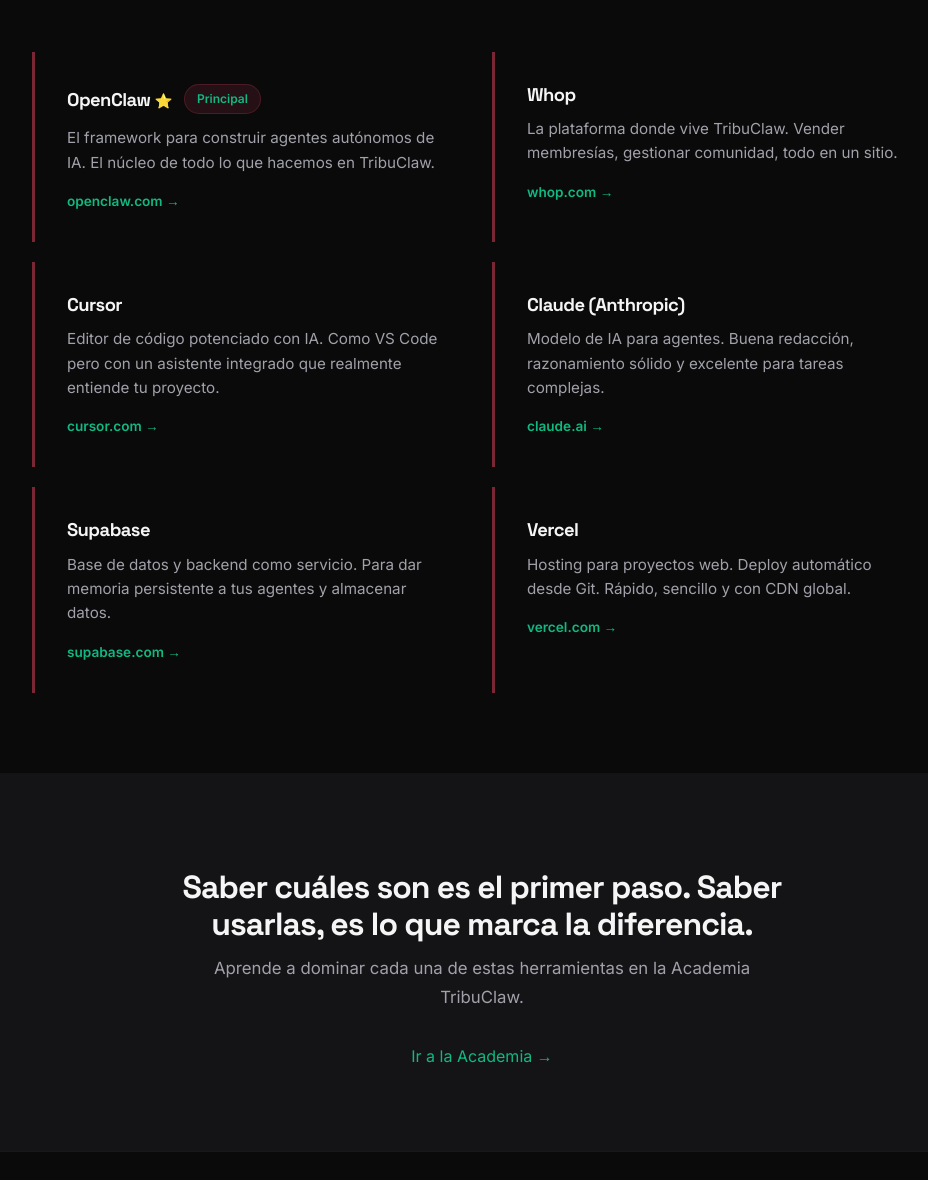
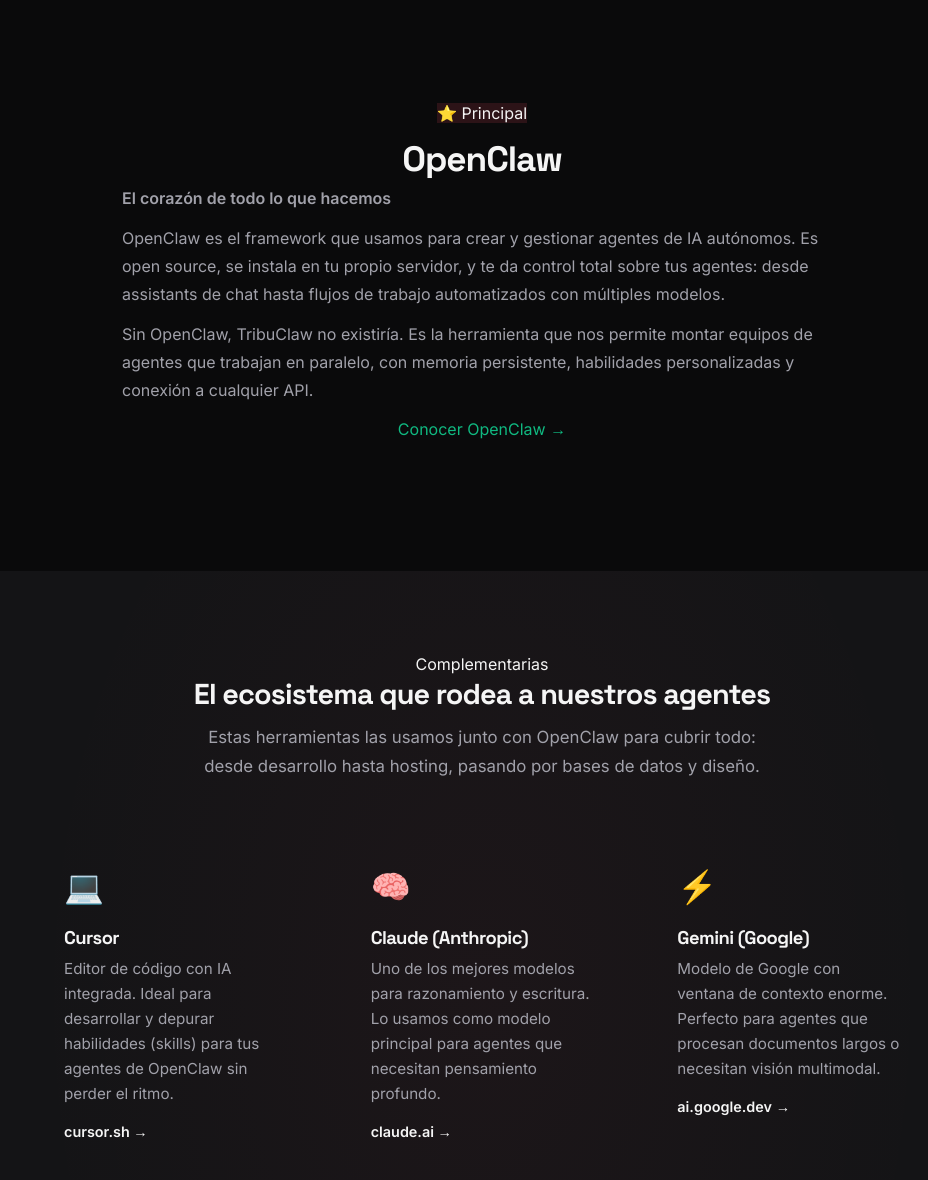
Before and after one commit to alvarocerpa/tribuclaw, an Astro site: page /herramientas in a window 1280 px wide. Shown: the part 720-1900 px from the top of the page, without its empty margins (158-1086 px from the left). Built offline with nearby package versions, Linux system fonts and the light colour scheme; Astro itself is replaced by a stand-in of ours.

Commit message:
feat: 3 nuevas páginas - academia, sobre-nosotros, herramientas
- /academia/ — formación con 3 niveles, metodología, pricing 35€/mes
- /sobre-nosotros/ — historia de Álvaro y TribuClaw, valores
- /herramientas/ — stack de herramientas recomendadas
Build: 70 páginas, 0 errores

```diff
--- a/src/pages/herramientas.astro
+++ b/src/pages/herramientas.astro
@@ -14,11 +14,11 @@
     <div class="glow-orb glow-orb-blue" style="width:400px;height:400px;bottom:-100px;right:5%;"></div>
     <div class="container">
       <div class="tools-hero-inner" data-animate="fade-up">
-        <span class="badge-pill">🔧 Herramientas</span>
+        <span class="badge-pill">🛠️ Stack</span>
         <h1>Las herramientas que usamos <span class="gradient-text">(y recomendamos)</span></h1>
         <p class="tools-lead">
-          No son todas las que hay, pero sí las que de verdad usamos día a día en TribuClaw.
-          Cada una está probada, y cada una tiene un propósito claro.
+          No son todas las que hay, pero sí las que de verdad usamos día a día en TribuClaw
+          para construir, desplegar y hacer funcionar agentes autónomos de IA.
         </p>
       </div>
     </div>
@@ -26,53 +26,125 @@
 
   <div class="section-divider"></div>
 
-  <!-- Herramientas -->
+  <!-- Herramienta principal -->
   <section class="tools-section" data-animate="fade-up">
     <div class="container">
+      <div class="tool-featured glass-card">
+        <div class="tool-featured-inner">
+          <span class="badge-pill badge-featured">⭐ Principal</span>
+          <h2>OpenClaw</h2>
+          <p class="tool-tagline">El corazón de todo lo que hacemos</p>
+          <p>
+            OpenClaw es el framework que usamos para crear y gestionar agentes de IA autónomos.
+            Es open source, se instala en tu propio servidor, y te da control total sobre tus agentes:
+            desde assistants de chat hasta flujos de trabajo automatizados con múltiples modelos.
+          </p>
+          <p>
+            Sin OpenClaw, TribuClaw no existiría. Es la herramienta que nos permite montar equipos
+            de agentes que trabajan en paralelo, con memoria persistente, habilidades personalizadas
+            y conexión a cualquier API.
+          </p>
+          <a href="https://openclaw.ai" class="cta-btn" target="_blank" rel="noopener">
+            <span>Conocer OpenClaw →</span>
+          </a>
+        </div>
+      </div>
+    </div>
+  </section>
+
+  <div class="section-divider"></div>
+
+  <!-- Herramientas complementarias -->
+  <section class="tools-section tools-grid-section" data-animate="fade-up">
+    <div class="container">
+      <div class="section-header">
+        <span class="section-badge">Complementarias</span>
+        <h2 class="section-title">El ecosistema que rodea a nuestros agentes</h2>
+        <p class="section-sub">
+          Estas herramientas las usamos junto con OpenClaw para cubrir todo: desde desarrollo
+          hasta hosting, pasando por bases de datos y diseño.
+        </p>
+      </div>
       <div class="tools-grid" data-animate="stagger">
+
         <div class="tool-card glass-card">
-          <div class="tool-header">
-            <h3>OpenClaw <span class="tool-star">⭐</span></h3>
-            <span class="tool-badge">Principal</span>
-          </div>
-          <p>El framework para construir agentes autónomos de IA. El núcleo de todo lo que hacemos en TribuClaw.</p>
-          <a href="https://openclaw.com" target="_blank" rel="noopener" class="tool-link">openclaw.com →</a>
+          <div class="tool-icon">💻</div>
+          <h3>Cursor</h3>
+          <p class="tool-desc">Editor de código con IA integrada. Ideal para desarrollar y depurar habilidades (skills) para tus agentes de OpenClaw sin perder el ritmo.</p>
+          <a href="https://cursor.sh" target="_blank" rel="noopener" class="tool-link">cursor.sh →</a>
         </div>
+
         <div class="tool-card glass-card">
-          <div class="tool-header">
-            <h3>Whop</h3>
-          </div>
-          <p>La plataforma donde vive TribuClaw. Vender membresías, gestionar comunidad, todo en un sitio.</p>
+          <div class="tool-icon">🧠</div>
+          <h3>Claude (Anthropic)</h3>
+          <p class="tool-desc">Uno de los mejores modelos para razonamiento y escritura. Lo usamos como modelo principal para agentes que necesitan pensamiento profundo.</p>
+          <a href="https://claude.ai" target="_blank" rel="noopener" class="tool-link">claude.ai →</a>
+        </div>
+
+        <div class="tool-card glass-card">
+          <div class="tool-icon">⚡</div>
+          <h3>Gemini (Google)</h3>
+          <p class="tool-desc">Modelo de Google con ventana de contexto enorme. Perfecto para agentes que procesan documentos largos o necesitan visión multimodal.</p>
+          <a href="https://ai.google.dev" target="_blank" rel="noopener" class="tool-link">ai.google.dev →</a>
+        </div>
+
+        <div class="tool-card glass-card">
+          <div class="tool-icon">🗄️</div>
+          <h3>Supabase</h3>
+          <p class="tool-desc">Backend como servicio: base de datos PostgreSQL, auth y storage. Lo usamos para dar memoria estructurada a los agentes y guardar datos de usuarios.</p>
+          <a href="https://supabase.com" target="_blank" rel="noopener" class="tool-link">supabase.com →</a>
+        </div>
+
+        <div class="tool-card glass-card">
+          <div class="tool-icon">🏠</div>
+          <h3>Whop</h3>
+          <p class="tool-desc">Plataforma de membresías y comunidad. Es donde vive TribuClaw: pagos, contenido exclusivo, chat de la tribu y gestión de miembros.</p>
           <a href="https://whop.com" target="_blank" rel="noopener" class="tool-link">whop.com →</a>
         </div>
+
         <div class="tool-card glass-card">
-          <div class="tool-header">
-            <h3>Cursor</h3>
-          </div>
-          <p>Editor de código potenciado con IA. Como VS Code pero con un asistente integrado que realmente entiende tu proyecto.</p>
-          <a href="https://cursor.com" target="_blank" rel="noopener" class="tool-link">cursor.com →</a>
+          <div class="tool-icon">🐙</div>
+          <h3>GitHub</h3>
+          <p class="tool-desc">Control de versiones y colaboración. Todas nuestras skills y configuraciones de agentes viven en repos de GitHub para versionar y compartir.</p>
+          <a href="https://github.com" target="_blank" rel="noopener" class="tool-link">github.com →</a>
         </div>
+
         <div class="tool-card glass-card">
-          <div class="tool-header">
-            <h3>Claude (Anthropic)</h3>
-          </div>
-          <p>Modelo de IA para agentes. Buena redacción, razonamiento sólido y excelente para tareas complejas.</p>
-          <a href="https://claude.ai" target="_blank" rel="noopener" class="tool-link">claude.ai →</a>
+          <div class="tool-icon">☁️</div>
+          <h3>Hetzner / VPS</h3>
+          <p class="tool-desc">Servidores baratos y potentes para desplegar OpenClaw. Un VPS de 5€/mes es suficiente para tener tus agentes corriendo 24/7.</p>
+          <a href="https://hetzner.com" target="_blank" rel="noopener" class="tool-link">hetzner.com →</a>
         </div>
+
         <div class="tool-card glass-card">
-          <div class="tool-header">
-            <h3>Supabase</h3>
-          </div>
-          <p>Base de datos y backend como servicio. Para dar memoria persistente a tus agentes y almacenar datos.</p>
-          <a href="https://supabase.com" target="_blank" rel="noopener" class="tool-link">supabase.com →</a>
+          <div class="tool-icon">🔗</div>
+          <h3>Resend</h3>
+          <p class="tool-desc">Envío de emails transaccionales y de marketing. Lo usamos para que los agentes puedan notificar por email cuando terminan tareas.</p>
+          <a href="https://resend.com" target="_blank" rel="noopener" class="tool-link">resend.com →</a>
         </div>
+
         <div class="tool-card glass-card">
-          <div class="tool-header">
-            <h3>Vercel</h3>
-          </div>
-          <p>Hosting para proyectos web. Deploy automático desde Git. Rápido, sencillo y con CDN global.</p>
-          <a href="https://vercel.com" target="_blank" rel="noopener" class="tool-link">vercel.com →</a>
+          <div class="tool-icon">📊</div>
+          <h3>Postiz</h3>
+          <p class="tool-desc">Programación de posts en redes sociales. Nuestros agentes generan el contenido y Postiz se encarga de publicarlo cuando toca.</p>
+          <a href="https://postiz.com" target="_blank" rel="noopener" class="tool-link">postiz.com →</a>
         </div>
+
+      </div>
+    </div>
+  </section>
+
+  <div class="section-divider"></div>
+
+  <!-- Nota honesta -->
+  <section class="tools-section tools-note-section" data-animate="fade-up">
+    <div class="container">
+      <div class="tools-note glass-card">
+        <p>
+          <strong>Nota honesta:</strong> No estamos afiliados a ninguna de estas herramientas
+          (bueno, sí a OpenClaw porque es lo nuestro). Las recomendamos porque las usamos
+          de verdad, no porque nos paguen. Si alguna deja de ser útil, la quitamos de esta lista.
+        </p>
       </div>
     </div>
   </section>
@@ -81,10 +153,10 @@
   <section class="tools-cta-dark" data-animate="fade-up">
     <div class="container">
       <div class="cta-dark-inner">
-        <h2>Saber cuáles son es el primer paso. Saber usarlas, es lo que marca la diferencia.</h2>
-        <p>Aprende a dominar cada una de estas herramientas en la Academia TribuClaw.</p>
-        <a href="/academia" class="cta-btn cta-btn-lg">
-          <span>Ir a la Academia →</span>
+        <h2>¿Quieres aprender a usarlas todas juntas?</h2>
+        <p>En TribuClaw te enseñamos a montar tu propio stack de herramientas y conectar tus agentes. Sin relleno, con proyectos reales.</p>
+        <a href={WHOP_URL} class="cta-btn cta-btn-lg" target="_blank" rel="noopener">
+          <span>Unirme a TribuClaw →</span>
         </a>
       </div>
     </div>
@@ -95,7 +167,7 @@
 <style>
   .tools-hero {
     position: relative;
-    min-height: 60vh;
+    min-height: 70vh;
     display: flex;
     align-items: center;
     padding: 8rem 0 4rem;
@@ -118,10 +190,65 @@
     line-height: 1.7;
   }
 
-  /* Tools section */
+  /* Sections */
   .tools-section {
     padding: 5rem 0;
     position: relative;
+  }
+  .section-header {
+    text-align: center;
+    margin-bottom: 3rem;
+  }
+  .section-title {
+    font-size: clamp(1.5rem, 4vw, 1.8rem);
+  }
+  .section-sub {
+    color: var(--text-muted);
+    font-size: 1.05rem;
+    margin-top: 0.75rem;
+    max-width: 600px;
+    margin-left: auto;
+    margin-right: auto;
+  }
+
+  /* Featured */
+  .tool-featured {
+    max-width: 800px;
+    margin: 0 auto;
+    padding: 3rem 2.5rem;
+    text-align: center;
+    position: relative;
+    overflow: hidden;
+  }
+  .tool-featured-inner {
+    position: relative;
+    z-index: 1;
+  }
+  .badge-featured {
+    background: rgba(233,69,96,0.15);
+    border-color: rgba(233,69,96,0.3);
+  }
+  .tool-featured h2 {
+    font-size: clamp(1.8rem, 4vw, 2.2rem);
+    margin: 0.75rem 0 0.25rem;
+  }
+  .tool-tagline {
+    color: var(--accent-red);
+    font-weight: 600;
+    font-size: 1rem;
+    margin-bottom: 1.25rem;
+  }
+  .tool-featured p {
+    color: var(--text-muted);
+    line-height: 1.75;
+    margin-bottom: 0.75rem;
+    text-align: left;
+  }
+
+  /* Grid section */
+  .tools-grid-section {
+    background: var(--bg-alt);
+    background-image: radial-gradient(ellipse at 50% 30%, rgba(233,69,96,0.04) 0%, transparent 50%);
   }
   .tools-grid {
     display: grid;
@@ -131,47 +258,46 @@
     margin: 0 auto;
   }
   .tool-card {
-    padding: 2rem 2rem 1.75rem;
-    border-left: 3px solid rgba(233,69,96,0.5);
+    padding: 2rem 2rem;
+    position: relative;
   }
-  .tool-header {
-    display: flex;
-    align-items: center;
-    gap: 0.75rem;
+  .tool-icon {
+    font-size: 2rem;
     margin-bottom: 0.75rem;
-    flex-wrap: wrap;
   }
-  .tool-header h3 {
+  .tool-card h3 {
     font-size: 1.15rem;
-    margin: 0;
+    margin-bottom: 0.5rem;
   }
-  .tool-star {
-    font-size: 0.9rem;
-  }
-  .tool-badge {
-    background: rgba(233,69,96,0.12);
-    color: var(--accent);
-    font-size: 0.75rem;
-    font-weight: 600;
-    padding: 0.25rem 0.75rem;
-    border-radius: 999px;
-    border: 1px solid rgba(233,69,96,0.2);
-  }
-  .tool-card p {
+  .tool-desc {
     color: var(--text-muted);
     font-size: 0.95rem;
-    line-height: 1.6;
-    margin: 0 0 0.75rem;
+    line-height: 1.65;
+    margin-bottom: 0.75rem;
   }
   .tool-link {
-    font-size: 0.85rem;
-    color: var(--accent);
+    color: var(--accent-red);
+    font-size: 0.9rem;
+    font-weight: 600;
     text-decoration: none;
-    font-weight: 600;
     transition: opacity 0.2s;
   }
   .tool-link:hover {
     opacity: 0.8;
+  }
+
+  /* Note */
+  .tools-note {
+    max-width: 700px;
+    margin: 0 auto;
+    padding: 2rem 2rem;
+    text-align: center;
+  }
+  .tools-note p {
+    color: var(--text-muted);
+    font-size: 0.95rem;
+    line-height: 1.7;
+    margin: 0;
   }
 
   /* CTA dark */
@@ -195,7 +321,7 @@
   }
 
   @media (min-width: 768px) {
-    .tools-grid { grid-template-columns: repeat(2, 1fr); }
+    .tools-grid { grid-template-columns: repeat(3, 1fr); }
   }
 
   @media (max-width: 640px) {
```
